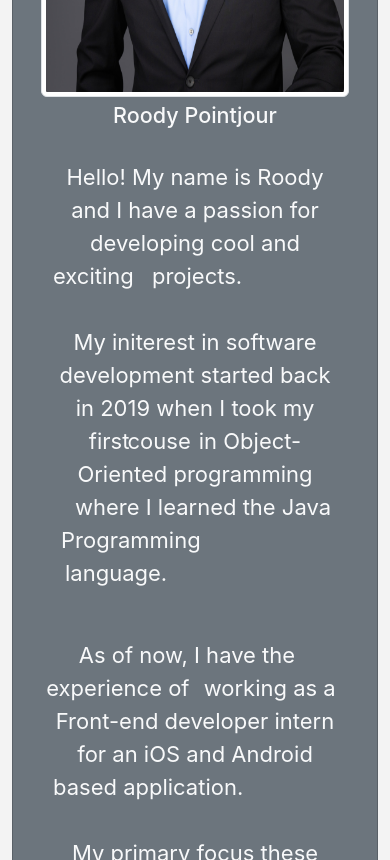
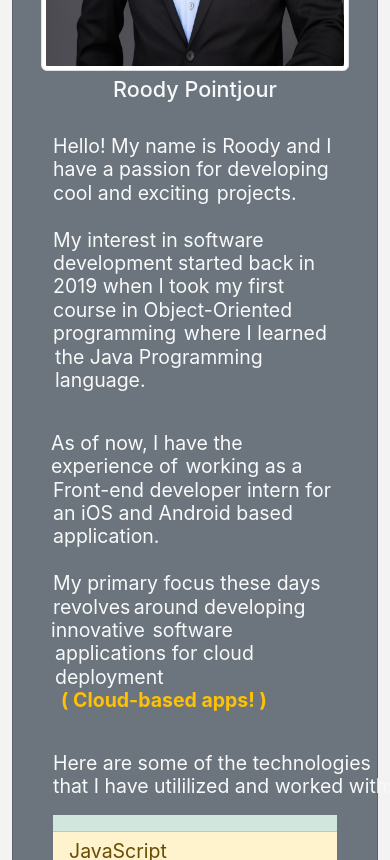
Before and after one commit to rpointjour/digital_business_card, a React (Create React App) app: page / in a window 390 px wide. Shown: the part 1140-2000 px from the top of the page. Built offline with nearby package versions, Linux system fonts and the light colour scheme.

Commit message:
final design phase complete! app ready for production build

```diff
--- a/src/Components/AboutMe.js
+++ b/src/Components/AboutMe.js
@@ -25,17 +25,17 @@ function AboutMe(){
                 <article className='container-sm'>
                     <p className='card-text text-light'>
                     Hello! My name is Roody and I have a passion
-                    for developing cool and exciting <span style={{position:"relative", left:"12px"}}>projects.</span> <br /><br />My initerest
-                    in software development started back in 2019 when I took my first <span style={{position:"relative", right:"8px"}}>couse</span>
-                    in Object-Oriented programming <span style={{position:"relative", left:"8px"}}>where I learned the Java Programming</span><br /><span style={{position:"relative", left:"12px"}}>language.</span>
+                    for developing cool and exciting <span id="proj" style={{position:"relative", left:"12px"}}>projects.</span> <br /><br />My interest
+                    in software development started back in 2019 when I took my first course
+                    in Object-Oriented programming <span id='java' style={{position:"relative", left:"8px"}}>where I learned the Java Programming</span><br /><span id='lang' style={{position:"relative", left:"12px"}}>language.</span>
                     </p>
                     <p className='card-text text-light'>
                         <br />
-                        <span style={{position:"relative", right:"8px"}}>As of now, I have the experience of</span> working as a Front-end developer intern
-                    for an iOS and Android based application.<br /><br/> My primary focus these days revolves <span style={{position:"relative", right:"8px"}}>around developing innovative</span>software applications for cloud deployment<br /> ( <b className="cloud text-warning">Cloud-based apps!</b> ).
+                        <span id='as' style={{position:"relative", right:"8px"}}>As of now, I have the experience of</span> working as a Front-end developer intern
+                    for an iOS and Android based application.<br /><br/> My primary focus these days revolves <span id='around' style={{position:"relative", right:"8px"}}>around developing innovative</span> software <span id='soft' style={{position:"relative", left:"12px"}}>applications for cloud deployment</span><br /><b className="cloud text-warning">( Cloud-based apps! )</b>
                     </p>
                     <p className='card-text text-light'>
-                    <br />Also, here are some of the technologies <span style={{position:"relative",right:"10px"}}>that I have utililized and worked with</span> <span style={{position:"relative",left:"18px"}}>recently:</span>
+                    <br /><span id='here' style={{whiteSpace:"nowrap", textAlign:"left"}}>Here are some of the technologies</span><span id='tech'  style={{whiteSpace:"nowrap", textAlignLast:"left"}}>that I have utililized and worked with:</span>
                     </p>
                     <ul className=' list-group list-group-flush' id="lst">
                     <li className='list-group-item list-group-item-success'></li>
--- a/src/Components/App/App.css
+++ b/src/Components/App/App.css
@@ -75,6 +75,28 @@
   position:relative;
   right:130px;
 }
+}
+@media screen and (max-width:300px)
+{
+  .App-header h1{
+    font-size:10vw !important;
+    color: white;
+    position:relative;
+    right:120px;
+  }
+
+  .App-header p{
+    font-size:7vw !important;
+    position:relative;
+    right:120px;
+    color:rgb(125, 145, 53);
+  }
+
+  #dev{
+    position:relative;
+    right:120px;
+  }
+
 }
 
 @keyframes App-logo-spin{
--- a/src/Components/Carousel.js
+++ b/src/Components/Carousel.js
@@ -43,7 +43,7 @@ export default function Carousel() {
             fontFamily:"Inter",
             color:"black"
         }}
-        ><b className="text-light">Turtlebot3 Waffle Pi (Leader-Follower)</b></h3>
+        ><b className="text-light">Turtlebot3 Waffle Pi</b></h3>
       </div>
       <div>
       <img src={stockHome} alt="Stock App"
@@ -83,7 +83,7 @@ export default function Carousel() {
             fontFamily:"Inter",
             color:"black"
         }}
-        ><b className="text-light">Distance Reader (Embedded System)</b></h3>
+        ><b className="text-light">Distance Reader</b></h3>
       </div>
     </Slider>
     </>
--- a/src/Components/Connect.js
+++ b/src/Components/Connect.js
@@ -5,8 +5,18 @@ function Connect(){
     return(
         <>
         <footer className="connect container-fluid">
-            <h3>03. Don't Be Afraid To Reach Out!</h3><br />
-            <h2><button type="button"> <a href="mailto:roody.jerry@yahoo.com" rel="noreferrer">
+            <h3>03. Don't Be Afraid To Reach Out!
+            <div class="toast bg-dark text-light show">
+  <div class="toast-header bg-secondary text-light">
+    Thanks for visiting my page!
+    <button type="button" class="btn-close" data-bs-dismiss="toast"></button>
+  </div>
+  <div class="toast-body">
+    Looking forward to hearing from you.
+  </div>
+</div>
+                </h3><br />
+            <h2><button type="button" className="contact"> <a href="mailto:roody.jerry@yahoo.com" rel="noreferrer">
                 Let's Connect
                 </a></button></h2><br />
             <p className="credits">Built & Designed by Roody Pointjour</p>
--- a/src/Components/Projects.js
+++ b/src/Components/Projects.js
@@ -11,7 +11,7 @@ function Projects(){
                 <Carousel />
                 <br />
                 <section className="featured text-light">
-                <h3>Turtlebot3 Waffle Pi (Leader-Follower)</h3><br />
+                <h3>Turtlebot3 Waffle Pi</h3><br />
                 <button type="button"><a href="http://localhost:3000/Resume/RJP%20Portfolio%20-%20CE_DBC.pdf" target="blank" rel="noreferrer">Description</a></button>
                 <br /><br />
                 </section><br />
@@ -20,7 +20,7 @@ function Projects(){
                 <h3>Stock App (Android Studio)</h3><br />
                 <iframe width="560" height="315" src="https://www.youtube.com/embed/m-GYSwUPJE8" title="YouTube video player" frameborder="0" allow="accelerometer; autoplay; clipboard-write; encrypted-media; gyroscope; picture-in-picture" className="stockApp container-sm w-60" allowfullscreen></iframe>
                 </div><br /><br />
-                <h3>Distance Reader (Embedded System)</h3><br />
+                <h3>Distance Reader</h3><br />
                 <iframe width="560" height="315" src="https://www.youtube.com/embed/w-XhrnkmF6g" title="YouTube video player" frameborder="0" allow="accelerometer; autoplay; clipboard-write; encrypted-media; gyroscope; picture-in-picture" className="dReader container-sm w-60" allowfullscreen></iframe>
                 </div>
             </div>
--- a/src/Components/StyleSheets/AboutMe.css
+++ b/src/Components/StyleSheets/AboutMe.css
@@ -5,6 +5,11 @@
 #me{
   width:400px;
   height:400px;
+}
+
+.cloud{
+  position:relative;
+  left:8px;
 }
 
 #lst {
@@ -16,10 +21,56 @@
   #crd{
     width:500px;
   }
+  article{
+    white-space: wrap;
+    font-size:22px;
+    text-align-last:left;
+    padding-bottom:25px;
+  }
 }
-article{
-  white-space: wrap;
-  font-size:22px;
-  text-align-last:left;
-  padding-bottom:25px;
+
+@media screen and (max-width:494px)
+{
+  article{
+    white-space: wrap;
+    font-size:5vw;
+    text-align:start;
+    text-align-last:left;
+    line-height: 1.2;
+  }
+  #proj{
+   position:relative;
+   left:2px !important;
 }
+#java{
+  text-align: justify;
+  position:relative;
+  left:2px !important;
+}
+#lang{
+  position: inherit;
+  left:2px !important;
+}
+#around{
+  position: inherit;
+  right:2px !important;
+}
+#soft{
+  position:inherit;
+  left:2px !important;
+}
+#as{
+  position:inherit;
+  right:2px !important;
+}
+}
+
+@media screen and (max-width:300px)
+{
+  #here{
+    font-size: 4vw;
+  }
+  #tech{
+    font-size: 4vw;
+  }
+}
--- a/src/Components/StyleSheets/Connect.css
+++ b/src/Components/StyleSheets/Connect.css
@@ -21,7 +21,7 @@ body{
     overflow-x: hidden;
     overflow-y: hidden;
 }
-.connect button{
+.contact{
   display: inline-block;
   padding: 15px 20px;
   font-size: 24px;
@@ -38,7 +38,7 @@ body{
   text-decoration: none;
   color:#fff;
 }
-.connect button:hover{
+.contact:hover{
   background-color: #00bb28;
 }
 .credits{
--- a/src/Components/StyleSheets/Loader.css
+++ b/src/Components/StyleSheets/Loader.css
@@ -3,14 +3,14 @@
   height: 152px;
 }
 .loader {
-    width: 120px;
-    height: 120px;
-    border: 16px solid #480baa;
+  width: 150px;
+  height: 150px;
+  border: 12px solid #480baa;
   border-radius: 50%;
-    border-top: 16px solid #003ca5;
-    border-bottom:16px solid #003ca5;
-    border-left: 16px solid black;
-    border-right:16px solid black;;
+  border-top: 12px solid #003ca5;
+  border-bottom:12px solid #003ca5;
+  border-left: 12px solid black;
+  border-right:12px solid black;
   -webkit-animation: spin 2s linear infinite;
   animation: spin 2s linear infinite;
 }
--- a/src/Components/StyleSheets/Projects.css
+++ b/src/Components/StyleSheets/Projects.css
@@ -21,7 +21,7 @@
     display:flex;
   }
   .slick-dots li button:before {
-    color:black;
+    color:#fff;
     opacity:1;
   }
   .slick-dots li.slick-active button:before {
```
Lines whose indentation alone changed are shown as unchanged.
